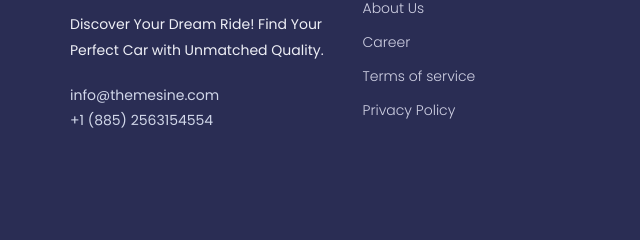
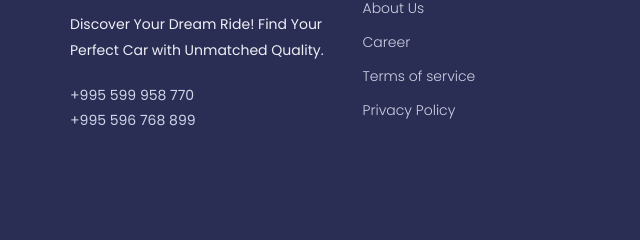
Before and after one commit to IvaneKishko/chineli-motors, a plain HTML site: page index.html in a window 1280 px wide. Shown: the part 5122-5362 px from the top of the page, 0-640 px from the left. Drawn offline with nearby package versions, Linux system fonts and the light colour scheme; files whose address does not match are found by name.

Commit message:
update content of the site

```diff
--- a/index.html
+++ b/index.html
@@ -636,8 +636,9 @@
 									Discover Your Dream Ride! Find Your Perfect Car with Unmatched Quality.
 								</p>
 								<div class="footer-contact">
-									<p>info@themesine.com</p>
-									<p>+1 (885) 2563154554</p>
+									<p></p>
+									<p>+995 599 958 770</p>
+									<p>+995 596 768 899</p>
 								</div>
 							</div>
 						</div>
```
